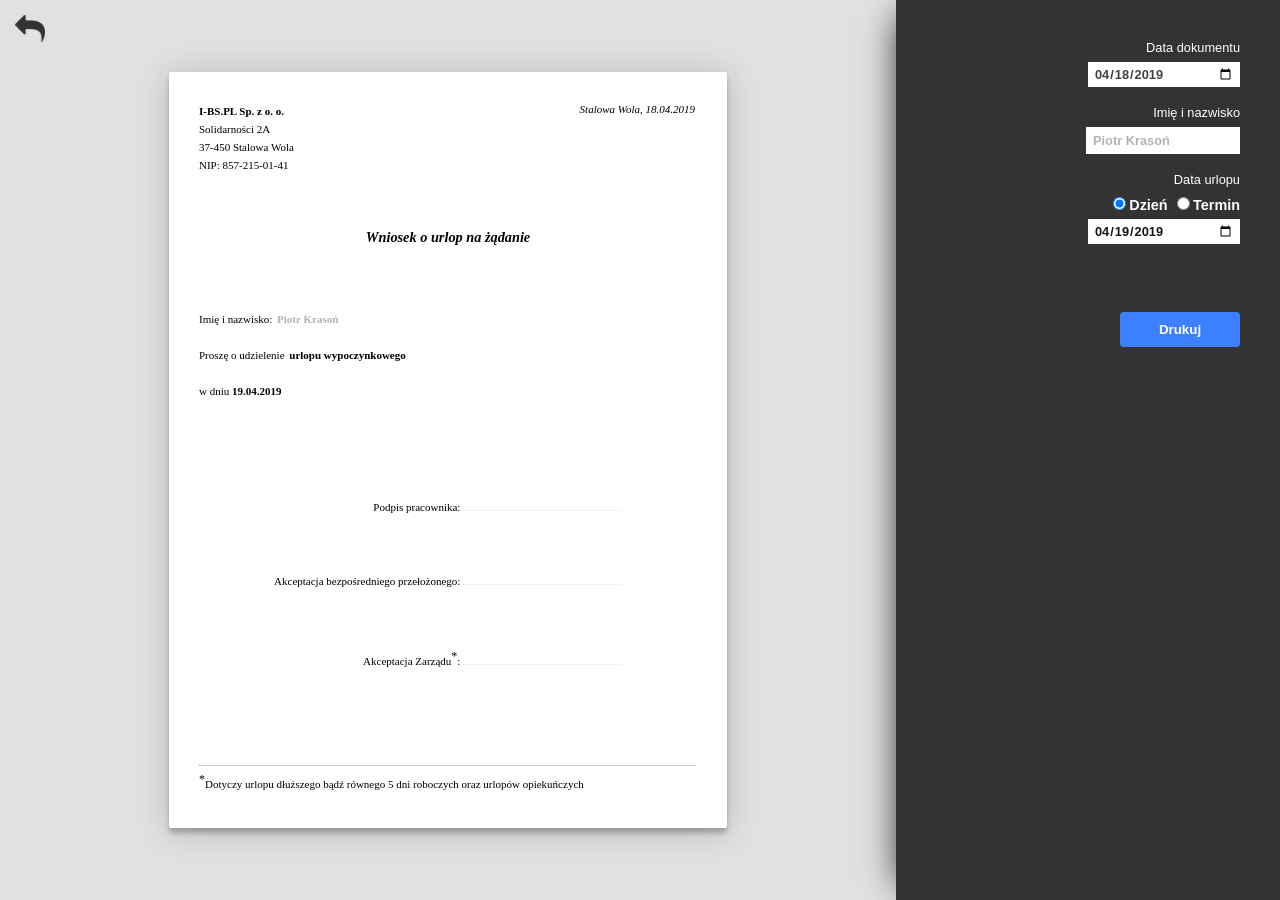
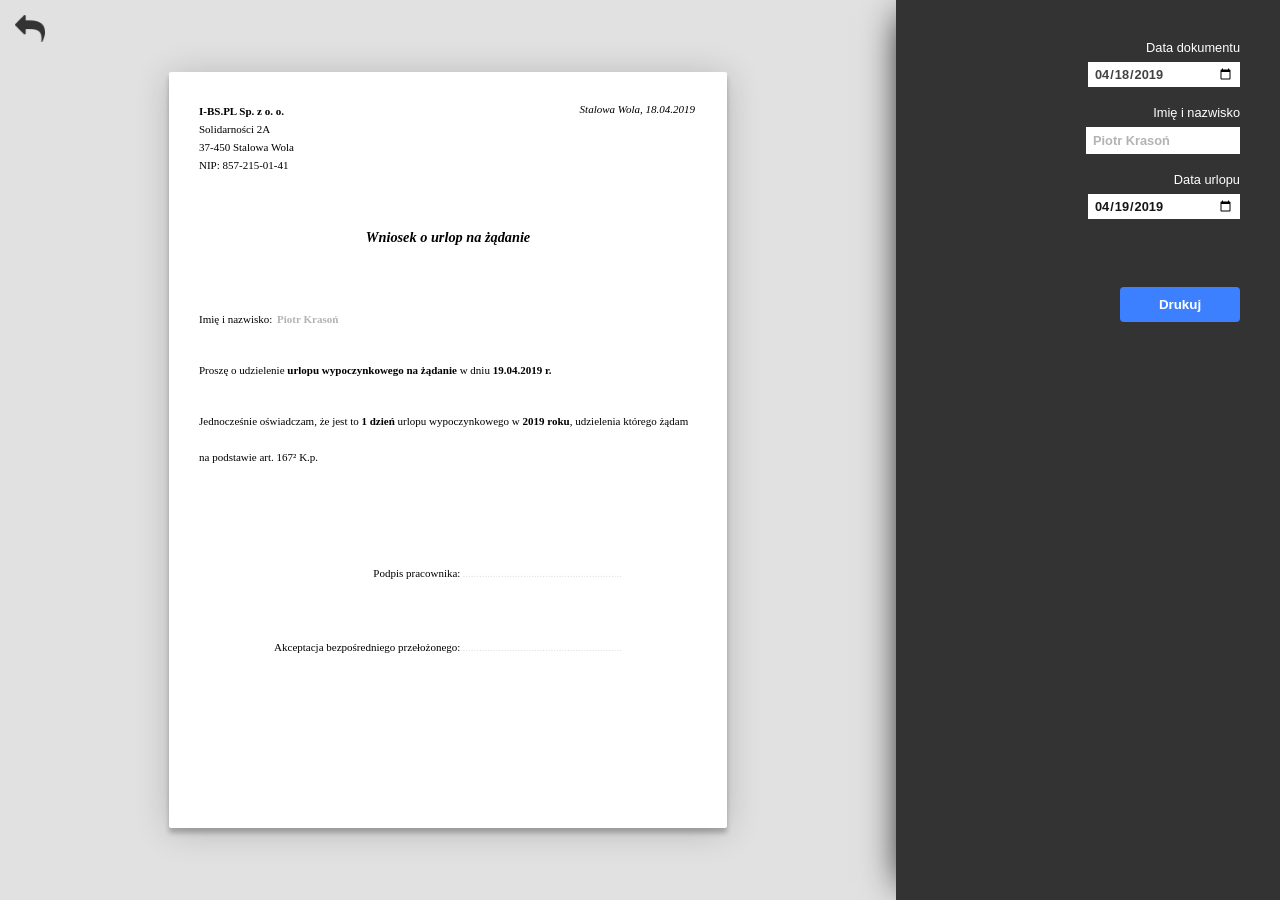
Before and after one commit to pkrason/pkrason.github.io, a Jekyll site: the page documents/na_zadanie.html, which Jekyll copies as it is, in a window 1280 px wide. Built offline with Jekyll 4.4.1, drawn with Linux system fonts in a browser that asks for light colours.

Commit message:
Urlop na żądanie

```diff
--- a/css/menu.css
+++ b/css/menu.css
@@ -13,6 +13,7 @@ body {
     left: 50%;
     margin-left: -156px;
     font-size: 38px;
+    font-weight: 600;
     color: #ffffff;
     font-family: 'Titillium Web', Arial, sans-serif;
 }
--- /dev/null
+++ b/css/na_zadanie.css
@@ -0,0 +1,358 @@
+@media print  { .noprint  { display: none; } }
+
+
+body {
+    font-family: Arial, Helvetica, sans-serif;
+    font-size: 16px;
+    margin:0;
+    user-select: none;
+}
+
+input {
+    font-family: 'Times New Roman', Times, serif;
+    border: none;
+    font-weight: 600;
+    font-size: 1em;
+}
+
+input::placeholder {
+    color: rgb(179, 179, 179);
+}
+
+label {
+    font-size: 1.02em;
+}
+
+.radio {
+    font-size: 0.9em;
+    font-weight: bold;
+    cursor: pointer;
+}
+
+h1 {
+   text-align: center;
+}
+
+h3 {
+    font-style: italic;
+    margin:100px;
+    font-size:1.3em;
+}
+
+h4 {
+    margin:0;
+}
+
+p {
+    margin:0;
+}
+
+.margin-paragraph {
+    margin-bottom: 15px;
+}
+
+.vacation-day {
+    font-weight:bold;
+}
+
+.vacation-time-container {
+    margin-top: 5px;
+}
+
+.invisibility {
+    display:none;
+    visibility: hidden;
+}
+
+#dane-firmy {
+    text-align: left;
+    float: left;
+    line-height:18px;
+}
+
+#data {
+    text-align: right;
+    float: right;
+}
+
+#aktualna-data {
+    width: 200px;
+    font-style: italic;
+    font-weight: normal;
+    text-align: right;
+}
+
+#tytul {
+    text-align: center;
+}
+
+#dane-pracownika {
+    text-align: left;
+    float: left;
+    line-height:36px;
+}
+
+#termin-urlopu {
+    font-weight:600;
+}
+
+#imie-nazwisko {
+    font-weight:600;
+}
+
+#podpis-pracownika {
+    margin:150px 0;
+    text-align: center;
+}
+
+#podpis-akceptacje {
+    margin:90px 0;
+    text-align: center;
+}
+
+.tab-akceptacje {
+    margin:auto;
+}
+
+.tab-akceptacje td {
+    padding:50px 0;
+    text-align: right;
+}
+
+.igorny {vertical-align: super; font-size: 12px;}
+
+.text-stopka {
+    font-size: 1em;
+}
+
+.kropki {
+    margin-top:6px;
+    color: #ddd;
+    vertical-align: bottom;
+}
+
+hr.thin {
+    height: 1px;
+    border-top: none;
+    border-bottom: 1px solid #333333;
+    transform: scaleY(0.33);
+}
+
+.pole-do-wypelnienia {
+    width: 200px;
+}
+
+.pole-data {
+    width: 77px;
+}
+
+.options-form-elements {
+    width: 140px;
+    padding:4px 6px;
+    color: #161616;
+    font-family: Arial, Helvetica, sans-serif;
+    font-size: 0.8em;
+}
+
+#imie-nazwisko {
+    padding: 6px 7px;
+}
+
+.pole-data-dokumentu {
+    width: 140px;
+    padding:4px 6px;
+    color: #424242;
+    font-family: Arial, Helvetica, sans-serif;
+    font-size: 0.8em;
+}
+
+#wrapper {
+    margin:0;
+}
+
+#tlo-kontener {
+    box-sizing: border-box;
+    float:left;
+    width:75%;
+    overflow:hidden;
+    padding:15px;
+    background-color: #e1e1e1;
+    height:100vh;
+
+    display: flex;
+    flex-direction: row;
+    flex-wrap: wrap;
+    justify-content: center;
+    align-items: center;
+}
+
+#podglad {
+    font-family: 'Times New Roman', Times, serif;
+    box-sizing: border-box;
+    float:left;
+    width: 744px;
+    height: 992px;
+    overflow:hidden;
+    padding:60px 50px;
+    background-color: #fff;
+    border-radius: 2px;
+    box-shadow: 0 3px 35px rgba(0,0,0,0.19), 0 5px 5px rgba(0,0,0,0.23);
+}
+
+:root { --size: 0; }
+
+.selfadapt {
+   min-width: 10ch;
+   width: calc(var(--size) * 1ch);
+}
+
+
+#options {
+    z-index: 9999;
+    color:white;
+    float:right;
+    width:25%;
+    overflow:hidden;
+    box-sizing: border-box;
+    padding:40px 40px;
+    background-color: #333333;
+    height:100vh;
+
+    -webkit-box-shadow: -10px 0px 36px -16px rgba(0,0,0,1);
+    -moz-box-shadow: -10px 0px 36px -16px rgba(0,0,0,1);
+    box-shadow: -10px 0px 36px -16px rgba(0,0,0,1);
+}
+.powrot {
+    position: absolute;
+    top: 15px;
+    left: 15px;
+    text-decoration: none;
+    color: #161616;
+    fill: #333333;
+}
+
+.powrot img {
+    max-width:30px;
+}
+
+.btn {
+    cursor: pointer;
+    min-width: 120px;
+    height:35px;
+    font-family: Arial, Helvetica, sans-serif;
+    font-weight:600;
+    color:#fff;
+    background-color: rgb(60, 128, 255);
+    border-radius:4px;
+    transition: all .3s;
+    border:none;
+    user-select: none;
+    -webkit-box-shadow: 7px 15px 61px -21px rgba(0,0,0,0.66);
+    -moz-box-shadow: 7px 15px 61px -21px rgba(0,0,0,0.66);
+    box-shadow: 7px 15px 61px -21px rgba(0,0,0,0.66);
+}
+
+.btn:focus {outline:0;}
+
+.btn:hover {
+    background-color: rgb(25, 106, 255);
+
+}
+
+.btn:active {
+    -webkit-box-shadow: 7px 15px 61px -14px rgba(0,0,0,0.66);
+    -moz-box-shadow: 7px 15px 61px -14px rgba(0,0,0,0.66);
+    box-shadow: 7px 15px 61px -14px rgba(0,0,0,0.66);
+}
+
+.print-btn {
+    margin-top:50px;
+    float: right;
+}
+
+#typ-wniosku {
+    -webkit-user-select: none;
+    background-position: 97% center;
+    background-repeat: no-repeat;
+    border: 1px solid #AAA;
+    color: #161616;
+    font-size: 0.8em;
+    overflow: hidden;
+    text-overflow: ellipsis;
+    white-space: nowrap;
+    width: 250px;
+    padding: 5px;
+ }
+
+ .term-label {
+    font-size: 0.8em;
+ }
+
+ .custom-label {
+    display: block;
+    margin-bottom: 7px;
+    font-size: 0.8em;
+ }
+
+ #options-form {
+     text-align: right;
+ }
+
+ option:disabled {
+     color: #AAA;
+ }
+
+ @media screen and (max-width: 1920px) {
+    h3 {
+        font-size: 1.3em;
+        margin:60px;
+    }
+
+    #podglad {
+        font-size:0.84em;
+        width: 620px;
+        height: 840px;
+        padding:40px;
+    }
+    #podpis-akceptacje {
+        margin:55px 0;
+    }
+
+    .pole-data {
+        width: 67px;
+    }
+}
+
+@media screen and (max-width: 1600px) {
+    #options {
+        width: 30%;
+    }
+
+    h3 {
+        margin:55px;
+    }
+
+    #podglad {
+        font-size:11px;
+        width: 558px;
+        height: 756px;
+        padding:30px;
+    }
+
+    #podpis-akceptacje {
+        margin:60px 0;
+    }
+
+    .tab-akceptacje td {
+        padding:30px 0;
+        text-align: right;
+    }
+
+    .pole-data {
+        width: 57px;
+    }
+
+    #tlo-kontener {
+        width: 70%;
+    }
+}
--- /dev/null
+++ b/css/print_na_zadanie.css
@@ -0,0 +1,140 @@
+@page {
+    margin:0;
+
+}
+
+
+@media print {
+
+    .noprint  { display: none; }
+
+    body {
+        margin:1.3cm;
+    }
+
+    p {
+        font-family: 'Times New Roman', Times, serif;
+    }
+
+    input {
+        font-family: 'Times New Roman', Times, serif;
+        border: none;
+        font-weight: 600;
+        font-size: 16px;
+    }
+
+    h1 {
+       text-align: center;
+    }
+
+    h3 {
+        font-style: italic;
+        margin:100px;
+        font-size:1.3em;
+    }
+
+    h4 {
+        margin:0;
+    }
+
+    p {
+        margin:0;
+    }
+
+    .margin-paragraph {
+        margin-bottom: 20px;
+    }
+
+    #dane-firmy {
+        text-align: left;
+        float: left;
+        line-height:18px;
+    }
+
+    #data {
+        text-align: right;
+        float: right;
+    }
+
+    #aktualna-data {
+        width: 200px;
+        font-style: italic;
+        font-weight: normal;
+        text-align: right;
+    }
+
+    #tytul {
+        text-align: center;
+    }
+
+    #dane-pracownika {
+        text-align: left;
+        float: left;
+        line-height:36px;
+    }
+
+    #vacation-day {
+        font-weight:bold;
+    }
+
+    .vacation-day {
+        font-weight:bold;
+    }
+
+    #termin-urlopu {
+        font-weight:600;
+    }
+
+    #imie-nazwisko {
+        font-weight:600;
+    }
+
+    #podpis-pracownika {
+        margin:150px 0;
+        text-align: center;
+    }
+
+    #podpis-akceptacje {
+        margin:130px 0;
+        text-align: center;
+    }
+
+    .tab-akceptacje {
+        margin:auto;
+    }
+
+    .tab-akceptacje td {
+        padding:50px 0;
+        text-align: right;
+    }
+
+    .igorny {vertical-align: super; font-size: 12px;}
+
+    .text-stopka {
+        font-size: 13px;
+    }
+
+    .kropki {
+        margin-top:6px;
+        color: #ddd;
+        vertical-align: bottom;
+    }
+
+    hr.thin {
+        height: 1px;
+        border-top: none;
+        border-bottom: 1px solid #333333;
+        transform: scaleY(0.33);
+    }
+
+    .pole-do-wypelnienia {
+        width: 200px;
+    }
+
+    .pole-data {
+        width: 79px;
+        margin-left: 2px;
+    }
+
+
+}
--- a/documents/na_zadanie.html
+++ b/documents/na_zadanie.html
@@ -5,8 +5,8 @@
     <meta http-equiv="X-UA-Compatible" content="IE=edge">
     <title>Urlop na żądanie</title>
     <meta name="viewport" content="width=device-width, initial-scale=1">
-    <link rel="stylesheet" type="text/css" media="print" href="../css/print.css">
-    <link rel="stylesheet" type="text/css" media="screen" href="../css/main.css">
+    <link rel="stylesheet" type="text/css" media="print" href="../css/print_na_zadanie.css">
+    <link rel="stylesheet" type="text/css" media="screen" href="../css/na_zadanie.css">
     <script
   src="https://code.jquery.com/jquery-3.3.1.min.js"
   integrity="sha256-FgpCb/KJQlLNfOu91ta32o/NMZxltwRo8QtmkMRdAu8="
@@ -45,14 +45,14 @@
 <div style="clear:both"></div>
 
         <div id="dane-pracownika">
-            <p>Imię i nazwisko: <input id="imie-nazwisko-pracownika" type="text" class="pole-do-wypelnienia" placeholder="Piotr Krasoń"></input><br>
-            Proszę o udzielenie <input type="text" class="pole-do-wypelnienia" placeholder="urlopu wypoczynkowego" value="urlopu wypoczynkowego"></input><br>
-            <div id="vacation-day-container" class="">
-                <span id="vacation-term-label">w dniu </span><span id="vacation-day" class="vacation-day"></span>
-            </div>
-            <div id="vacation-term-container" class="invisibility noprint">
-                w terminie od <span id="vacation-term-from" class="vacation-day"></span> do <span id="vacation-term-to" class="vacation-day"></span>
-            </div>
+            <p class="margin-paragraph">
+                Imię i nazwisko: <input id="imie-nazwisko-pracownika" type="text" class="pole-do-wypelnienia" placeholder="Piotr Krasoń"></input>
+            </p>
+            <p class="margin-paragraph">
+                Proszę o udzielenie <span class="vacation-day">urlopu wypoczynkowego na żądanie </span>w dniu <span id="vacation-day" class="vacation-day"></span><span class="vacation-day"> r.</span>
+            </p>
+            <p>
+            Jednocześnie oświadczam, że jest to <span class="vacation-day">1 dzień</span> urlopu wypoczynkowego w <span class="vacation-day">2019 roku</span>, udzielenia którego żądam na podstawie art. 167² K.p.
             </p>
         </div>
         <div style="clear:both"></div>
@@ -67,19 +67,12 @@
                     <td>Akceptacja bezpośredniego przełożonego:</td>
                     <td class="kropki">..........................................................</td>
                 </tr>
-                <tr>
-                    <td>Akceptacja Zarządu<span class="igorny">*</span>:</td>
-                    <td class="kropki">..........................................................</td>
-                </tr>
             </table>
         </div>
 
 <div style="clear:both"></div>
 
-        <footer>
-            <hr class="thin">
-            <span class="igorny">*</span><span class="text-stopka">Dotyczy urlopu dłuższego bądź równego 5 dni roboczych oraz urlopów opiekuńczych</span>
-        </footer>
+
     </div>
    </div>
 
@@ -98,8 +91,6 @@
 
         <p>&nbsp;</p>
         <label for="vacation-term" class="custom-label">Data urlopu</label>
-            <label class="radio"><input id="radio-day" type="radio" name="vacation-term" checked="checked">Dzień</label>
-            <label class="radio"><input id="radio-term" type="radio" name="vacation-term">Termin</label>
             <div class="vacation-time-container">
                 <div id="vacation-time" class="">
                 <input id="vacation-day-options" type="date" name="czas" class="options-form-elements" placeholder=""></input>
--- a/documents/wypoczynkowy.html
+++ b/documents/wypoczynkowy.html
@@ -47,7 +47,7 @@
 
         <div id="dane-pracownika">
             <p>Imię i nazwisko: <input id="imie-nazwisko-pracownika" type="text" class="pole-do-wypelnienia" placeholder="Piotr Krasoń"></input><br>
-            Proszę o udzielenie <input type="text" class="pole-do-wypelnienia" placeholder="urlopu wypoczynkowego" value="urlopu wypoczynkowego"></input><br>
+            Proszę o udzielenie <span class="vacation-day">urlopu wypoczynkowego<br>
             <div id="vacation-day-container" class="">
                 <span id="vacation-term-label">w dniu </span><span id="vacation-day" class="vacation-day"></span>
             </div>
--- a/index.html
+++ b/index.html
@@ -6,7 +6,7 @@
     <title>Generator dokumentów</title>
     <link rel="shortcut icon" href="images/favicon.ico" />
     <meta name="viewport" content="width=device-width, initial-scale=1">
-    <link href="https://fonts.googleapis.com/css?family=Titillium+Web:300,400,700&amp;subset=latin-ext" rel="stylesheet">
+    <link href="https://fonts.googleapis.com/css?family=Titillium+Web:300,400,600&amp;subset=latin-ext" rel="stylesheet">
     <link rel="stylesheet" type="text/css" media="screen" href="css/menu.css">
     <link rel="stylesheet" type="text/css" media="print" href="css/print.css">
     <link rel="stylesheet" type="text/css" media="screen" href="css/main.css">
```
